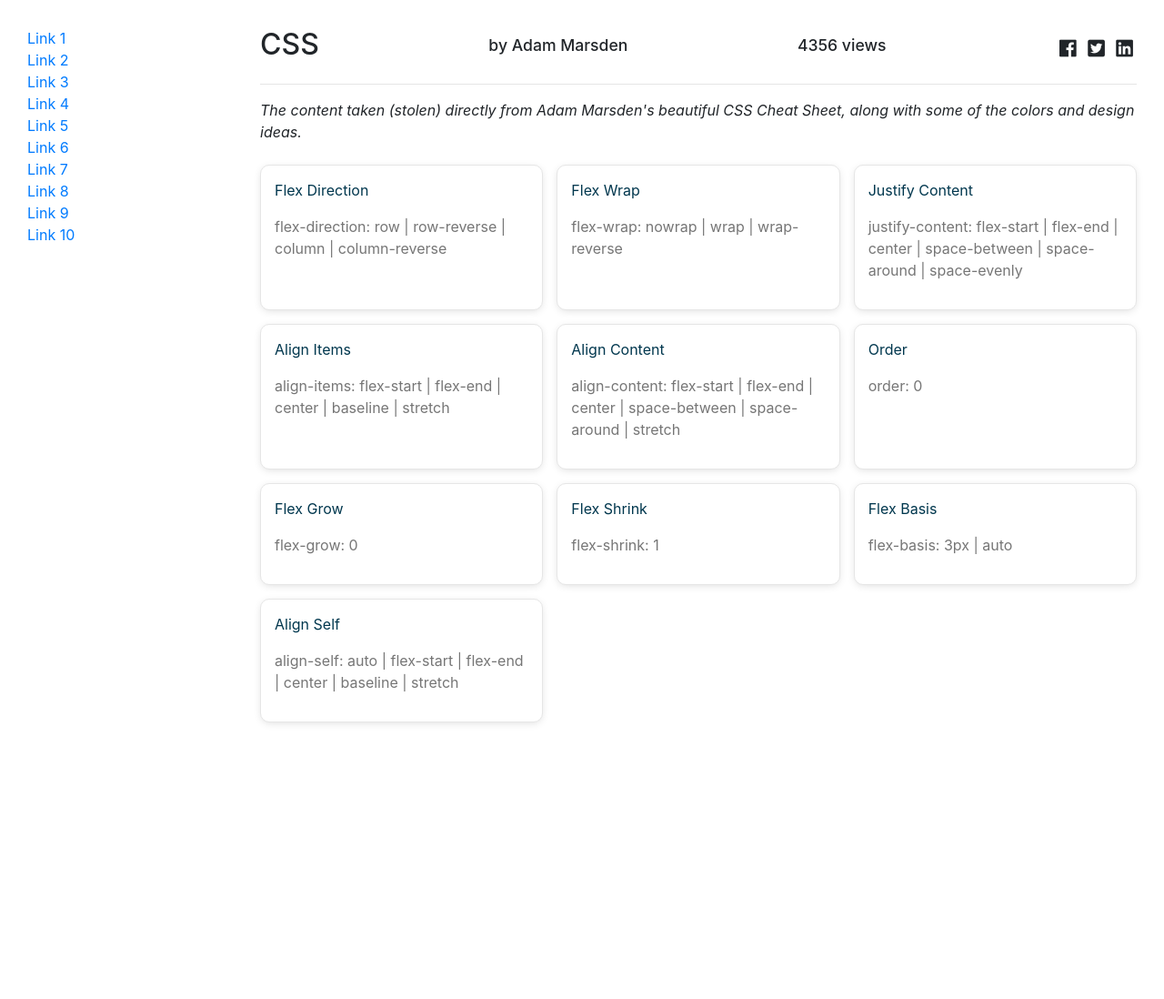
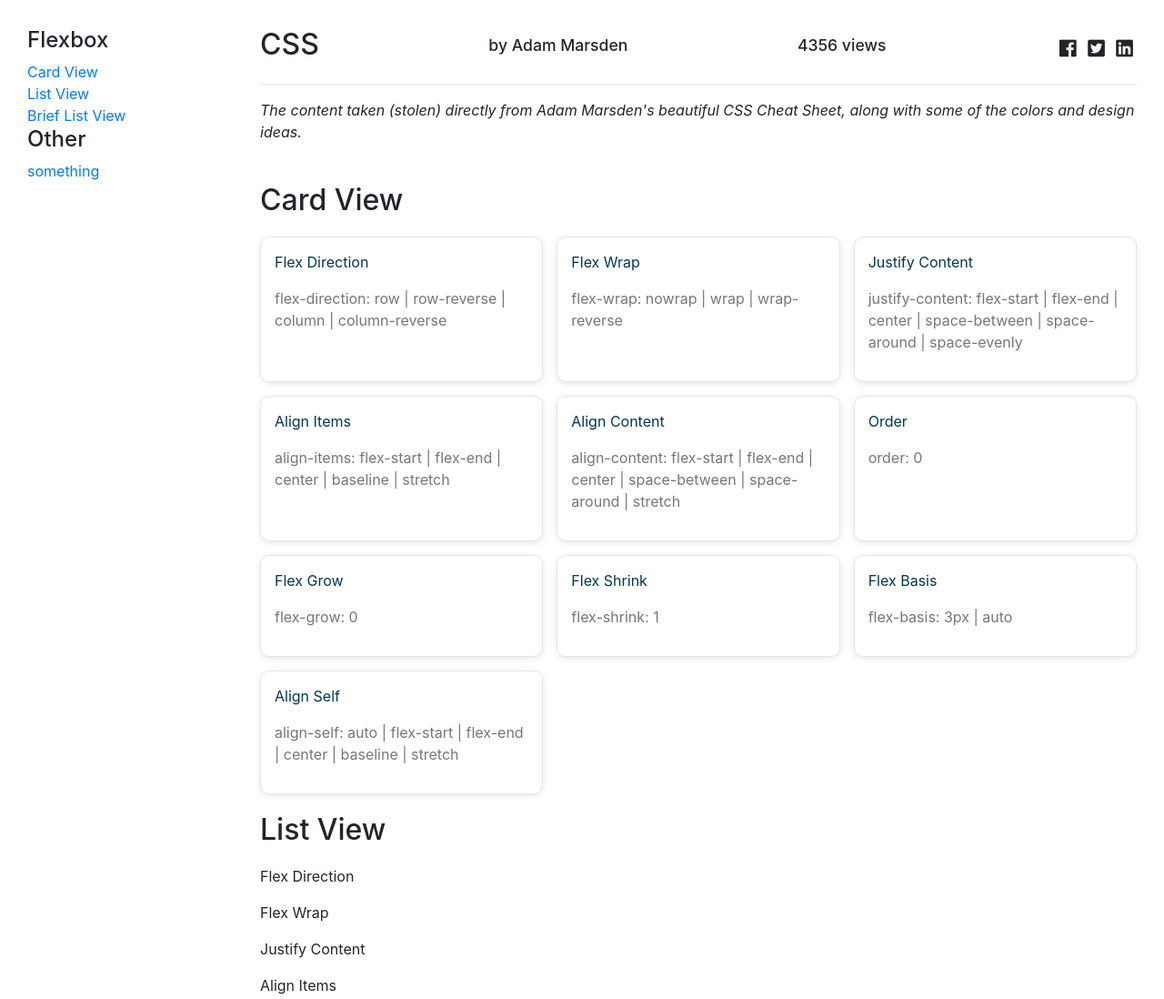
Before and after one commit to Fasand/PrettySheets, a website: page mock/cheatsheet.html in a window 1280 px wide. Shown: the top 1098 px of the page at 91% size. Before the commit the page ends 824 px from the top, so only its background shows below. Drawn offline with nearby package versions, Linux system fonts and the light colour scheme.

Commit message:
basic setup for next sections

```diff
--- a/mock/cheatsheet.html
+++ b/mock/cheatsheet.html
@@ -17,16 +17,12 @@
 
     <nav>
         <ul>
-            <li><a href="#">Link 1</a></li>
-            <li><a href="#">Link 2</a></li>
-            <li><a href="#">Link 3</a></li>
-            <li><a href="#">Link 4</a></li>
-            <li><a href="#">Link 5</a></li>
-            <li><a href="#">Link 6</a></li>
-            <li><a href="#">Link 7</a></li>
-            <li><a href="#">Link 8</a></li>
-            <li><a href="#">Link 9</a></li>
-            <li><a href="#">Link 10</a></li>
+            <li><h4>Flexbox</h4></li>
+            <li><a href="#flexbox-cards">Card View</a></li>
+            <li><a href="#flexbox-list">List View</a></li>
+            <li><a href="#flexbox-list-brief">Brief List View</a></li>
+            <li><h4>Other</h4></li>
+            <li><a href="#">something</a></li>
         </ul>
     </nav>
 
@@ -45,13 +41,12 @@
         <div class="cheatsheet">
             <em>The content taken (stolen) directly from Adam Marsden's beautiful CSS Cheat Sheet, along with some of the colors and design ideas.</em>
             <br><br>
-            <div id="flexbox-cards" class="cs-view-cards"></div>
-            <div id="flexbox-list" class="cs-view-list">
-
-            </div>
-            <div id="flexbox-list-brief" class="cs-view-list-brief">
-
-            </div>
+            <h2 class="section-title">Card View</h2>
+            <section id="flexbox-cards" class="cs-view-cards"></section>
+            <h2 class="section-title">List View</h2>
+            <section id="flexbox-list" class="cs-view-list"></section>
+            <h2 class="section-title">Brief List View</h2>
+            <section id="flexbox-list-brief" class="cs-view-list-brief"></section>
         </div>
     </main>
 
--- a/mock/cheatsheet.js
+++ b/mock/cheatsheet.js
@@ -62,9 +62,26 @@
         </div>`);
 }
 function generateList(data) {
-    return;
+    return (`<div class="cs-list-item">
+            <div class="title">
+                <p>${data['title']}</p>
+            </div>
+            <div class="description-long">
+                <p>${data['description-long']}</p>
+            </div>
+        </div>`);
 }
 function generateListBrief(data) {
-    return;
+    return (`<div class="cs-list-brief-item">
+            <div class="title">
+                <p>${data['title']}</p>
+            </div>
+            <div class="description-short">
+                <p>${data['description-short']}</p>
+            </div>
+        </div>`);
 }
+// Fill in the data using the generators
 $("#flexbox-cards").append($.map(flexbox_data, generateCard).join("\n"));
+$("#flexbox-list").append($.map(flexbox_data, generateList).join("\n"));
+$("#flexbox-list-brief").append($.map(flexbox_data, generateListBrief).join("\n"));
--- a/mock/cheatsheet.scss
+++ b/mock/cheatsheet.scss
@@ -42,6 +42,7 @@
     }
 }
 
+.cheatsheet {
     .cs-view-cards {
         display: grid;
         grid-template-columns: repeat(3, 1fr);
@@ -64,6 +65,20 @@
         }
     }
 
+    .cs-view-list {
+
+    }
+
+    .cs-view-list-brief {
+
+    }
+
+    .section-title {
+        margin: 20px 0;
+    }
+}
+
+
 footer {
     grid-area: footer;
 }
--- a/mock/cheatsheet.ts
+++ b/mock/cheatsheet.ts
@@ -65,10 +65,31 @@
     );
 }
 function generateList(data) : string {
-    return;
+    return (
+        `<div class="cs-list-item">
+            <div class="title">
+                <p>${data['title']}</p>
+            </div>
+            <div class="description-long">
+                <p>${data['description-long']}</p>
+            </div>
+        </div>`
+    );
 }
 function generateListBrief(data) : string {
-    return;
+    return (
+        `<div class="cs-list-brief-item">
+            <div class="title">
+                <p>${data['title']}</p>
+            </div>
+            <div class="description-short">
+                <p>${data['description-short']}</p>
+            </div>
+        </div>`
+    );
 }
 
+// Fill in the data using the generators
 $("#flexbox-cards").append($.map(flexbox_data, generateCard).join("\n"));
+$("#flexbox-list").append($.map(flexbox_data, generateList).join("\n"));
+$("#flexbox-list-brief").append($.map(flexbox_data, generateListBrief).join("\n"));
```
Also changed, not shown: mock/cheatsheet.css, 1 other file. Lines whose indentation alone changed are shown as unchanged.
